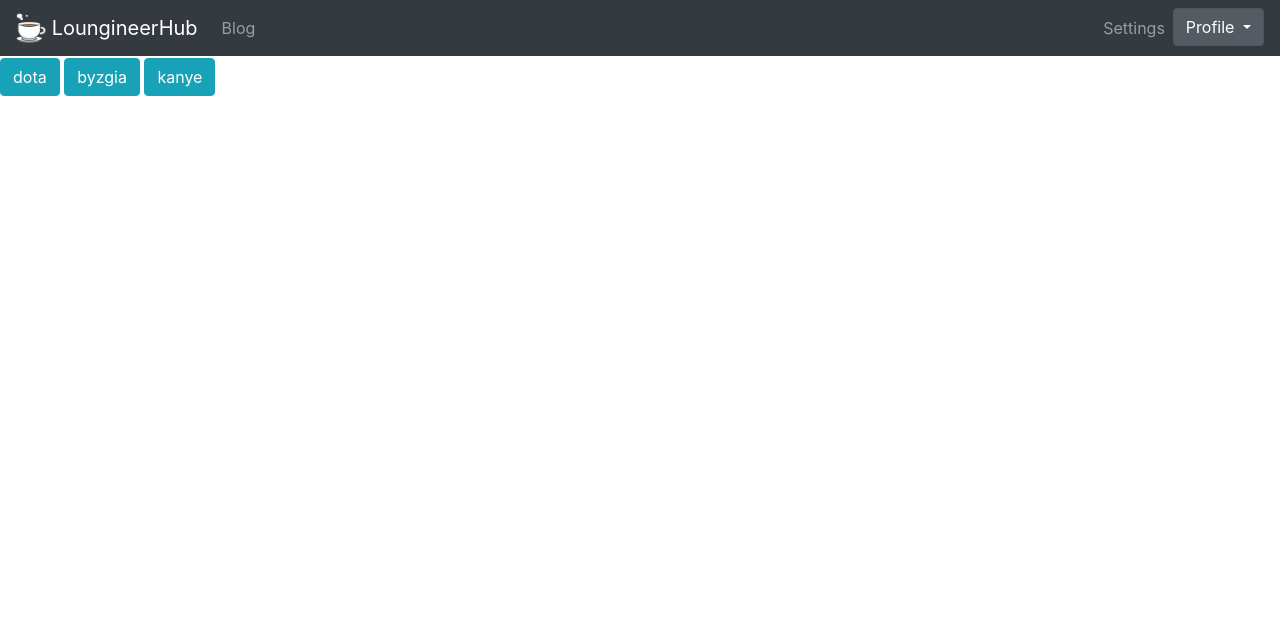
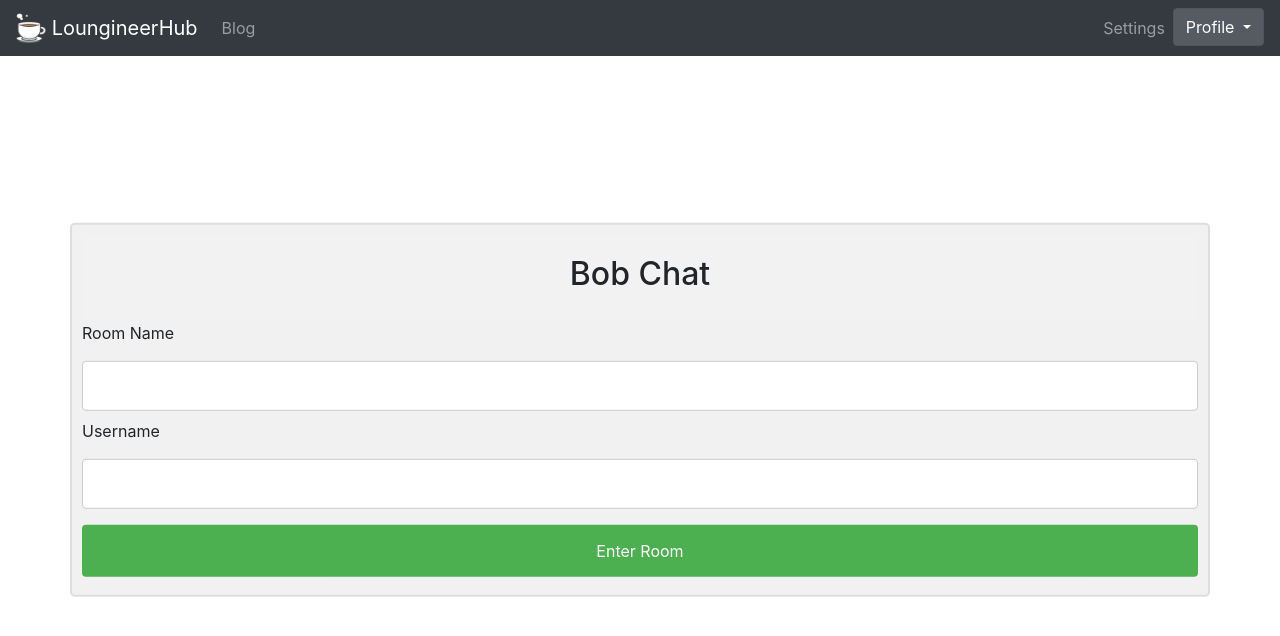
Before and after one commit to Constadine/lounge, a Django app: page / in a window 1280 px wide. Shown: the top 636 px of the page. Run offline with Django 3.2, Linux system fonts and the light colour scheme; the visitor is signed in with stand-in values (Sample User, id 1); some libraries are stand-ins or nearby versions.

Commit message:
Add chat

```diff
--- a/base/admin.py
+++ b/base/admin.py
@@ -6,3 +6,5 @@ from .models import *
 admin.site.register(Bob)
 admin.site.register(Post)
 admin.site.register(Tag)
+admin.site.register(Room)
+admin.site.register(Message)
--- a/base/forms.py
+++ b/base/forms.py
@@ -1,7 +1,5 @@
-from django.forms import ModelForm, fields
 from django.contrib.auth.forms import UserCreationForm
 from django.contrib.auth.models import User
-from django import forms
 
 
 
--- a/base/models.py
+++ b/base/models.py
@@ -4,7 +4,10 @@ from django.contrib.auth.models import User
 from django.db.models.fields.related import ForeignKey
 from django.db.models.query import NamedValuesListIterable
 from django.shortcuts import resolve_url
+from django.db.models.signals import post_save
+from django.dispatch import receiver
 
+from datetime import datetime
 # Create your models here.
 
 class Bob(models.Model):
@@ -16,15 +19,23 @@ class Bob(models.Model):
         ('Failbob', 'Failbob'),
         ('Lesbob', 'Lesbob'),
     )
-    user = models.OneToOneField(User, null=True, on_delete=models.CASCADE)
-
+    user = models.OneToOneField(User,related_name="profile", null=True, on_delete=models.CASCADE)
     name = models.CharField(max_length=200, null=True)
     title = models.CharField(max_length=200, null=True, choices=TITLE)
     contribution = models.IntegerField(max_length=200, null=True, default=0)
 
 
     def __str__(self) -> str:
-        return self.name
+        return self.name or '-'
+
+    @receiver(post_save, sender=User)
+    def create_user_profile(sender, instance, created, **kwargs):
+        if created:
+            Bob.objects.create(user=instance, name=instance.username)
+
+    @receiver(post_save, sender=User)
+    def save_user_profile(sender, instance, **kwargs):
+        instance.profile.save()
 
 class Tag(models.Model):
 
@@ -50,3 +61,15 @@ class Post(models.Model):
 
     def __str__(self) -> str:
         return self.title
+
+class Room(models.Model):
+    name = models.CharField(max_length=1000)
+
+    def __str__(self) -> str:
+        return self.name
+
+class Message(models.Model):
+    value = models.CharField(max_length=1000000)
+    date = models.DateTimeField(default=datetime.now, blank=True)
+    user = models.CharField(max_length=100000)
+    room = models.CharField(max_length=100000)
--- a/base/templates/base/main.html
+++ b/base/templates/base/main.html
@@ -11,6 +11,9 @@
         integrity="sha384-ggOyR0iXCbMQv3Xipma34MD+dH/1fQ784/j6cY/iJTQUOhcWr7x9JvoRxT2MZw1T" crossorigin="anonymous">
     <link rel="stylesheet" href="{% static '/lounge/css/main.css' %}">
     <title>Lounge</title>
+    <style>
+
+    </style>
 </head>
 
 <body>
@@ -19,51 +22,75 @@
     {% include 'base/navbar.html' %}
 
     {% block content %}
-    <!--
-    <div class="col-md-3 " id='chat-contacts-sidebar'>
-        <div class="list-group">
-            <a href="#" class="list-group-item list-group-item-action active" aria-current="true">
-                <div class="d-flex w-100 justify-content-between">
-                    <h5 class="mb-1">List group item heading</h5>
-                    <small>3 days ago</small>
-                </div>
-                <p class="mb-1">Some placeholder content in a paragraph.</p>
-                <small>And some small print.</small>
-                <span class="badge bg-primary rounded-pill">2</span>
-            </a>
-            <a href="#" class="list-group-item list-group-item-action">
-                <div class="d-flex w-100 justify-content-between">
-                    <h5 class="mb-1">List group item heading</h5>
-                    <small class="text-muted">3 days ago</small>
-                </div>
-                <p class="mb-1">Some placeholder content in a paragraph.</p>
-                <small class="text-muted">And some muted small print.</small>
-                <span class="badge bg-primary rounded-pill">2</span>
-            </a>
-            <a href="#" class="list-group-item list-group-item-action">
-                <div class="d-flex w-100 justify-content-between">
-                    <h5 class="mb-1">List group item heading</h5>
-                    <small class="text-muted">3 days ago</small>
-                </div>
-                <p class="mb-1">Some placeholder content in a paragraph.</p>
-                <small class="text-muted">And some muted small print.</small>
-                <span class="badge bg-primary rounded-pill">2</span>
-            </a>
+
+    <!-- <div class='centered'>
+    <input type="button" class="btn btn-info" href="">
+    <input type="button" class="btn btn-info" value="Room 2" onclick="relocate_home('room2')">
+    <input type="button" class="btn btn-info" value="Room 3" onclick="relocate_home('room3')">
+</div> -->
+
+
+
+    <div class="container centered" id="chatcont">
+        <div class="bobchat">
+            <h2>Bob Chat</h2>
         </div>
-    </div> -->
+        <style>
+            input[type=text],
+            select {
+                width: 100%;
+                padding: 12px 20px;
+                margin: 8px 0;
+                display: inline-block;
+                border: 1px solid #ccc;
+                border-radius: 4px;
+                box-sizing: border-box;
+            }
 
-    <input type="button" class="btn btn-info" value="dota" onclick="relocate_home('dota')">
-    <input type="button" class="btn btn-info" value="byzgia" onclick="relocate_home('byzgia')">
-    <input type="button" class="btn btn-info" value="kanye" onclick="relocate_home('kanye')">
+            input[type=submit] {
+                width: 100%;
+                background-color: #4CAF50;
+                color: white;
+                padding: 14px 20px;
+                margin: 8px 0;
+                border: none;
+                border-radius: 4px;
+                cursor: pointer;
+            }
+
+            input[type=submit]:hover {
+                background-color: #45a049;
+            }
+
+            div.bobchat {
+                border-radius: 5px;
+                background-color: #f2f2f2;
+                padding: 20px;
+                text-align: center;
+            }
+        </style>
+
+        <form id="post-form" method="POST" action="checkview">
+            {% csrf_token %}
+            <label>Room Name</label>
+            <input type="text" name="room_name" id="room_name" width="100px" />
+            <label>Username</label>
+            <input type="text" name="username" id="username" width="100px" />
+            <input type="submit" value="Enter Room">
+        </form>
+    </div>
+
+
+
 
     {% endblock %}
 
-
+    <!--
     <script>
         function relocate_home(roomname) {
             location.href = "chat/" + roomname;
         }
-    </script>
+    </script> -->
 
 
 
--- a/base/templates/base/navbar.html
+++ b/base/templates/base/navbar.html
@@ -5,8 +5,8 @@
         <ul class="navbar-nav mr-auto">
             <li class="nav-item active">
                 <a class="navbar-brand" href="{% url 'home' %}">
-                    <img src="{% static 'lounge/images/logo.png' %}" width="30" height="30" class="d-inline-block align-top"
-                        alt="">
+                    <img src="{% static 'lounge/images/logo.png' %}" width="30" height="30"
+                        class="d-inline-block align-top" alt="">
                     LoungineerHub
                 </a>
             </li>
@@ -26,8 +26,8 @@
                         data-toggle="dropdown" aria-haspopup="true" aria-expanded="false">
                         Profile
                     </a>
-                    <div class="dropdown-menu" aria-labelledby="dropdownMenuButton">
-                        <a class="dropdown-item" href="{% url 'profile' %}">My Profile</a>
+                    <div class="dropdown-menu dropdown-menu-right" aria-labelledby="dropdownMenuButton">
+                        <a class="dropdown-item" href="{% url 'profile' %}">{{ user.username|title }}'s profile</a>
                         <a class="dropdown-item" href="{% url 'logout' %}">Sign Out</a>
 
                     </div>
--- a/base/urls.py
+++ b/base/urls.py
@@ -3,14 +3,15 @@ from django.urls.resolvers import URLPattern
 from . import views
 
 urlpatterns = [
-
-
+    path('', views.home, name='home'),
     path('register/', views.registerPage, name='register'),
     path('login/', views.loginPage, name='login'),
     path('logout/', views.logoutUser, name='logout'),
 
-    path('', views.home, name='home'),
+
     path('profile/', views.profile, name='profile'),
     path('blog/', views.blog, name='blog'),
     path('bob_profile/<str:pk>/', views.bob, name='bob_profile'),
+    path('<str:room>/', views.room, name='room'),
+    path('checkview', views.checkview, name='checkview'),
 ]
--- a/base/views.py
+++ b/base/views.py
@@ -1,18 +1,13 @@
+from django.contrib.auth.models import User
+from django.contrib.auth import authenticate, login, logout
 from django.shortcuts import render, redirect
-from django.forms import inlineformset_factory
-
-from django.contrib.auth.forms import UserCreationForm
 from django.contrib import messages
-from django.contrib.auth import authenticate, login, logout
 from django.contrib.auth.decorators import login_required
-from django.contrib.auth.models import Group, User
-
-
-
 
 from .models import *
 from .forms import CreateUserForm
 from .decorators import admin_only, allowed_users, unauthenticated_user
+
 # Create your views here.
 
 @unauthenticated_user
@@ -23,8 +18,8 @@ def registerPage(request):
         form = CreateUserForm(request.POST)
 
         if form.is_valid():
-            userino = form.cleaned_data
-            User.objects.create_user(userino.get('username'), userino.get('email'), userino.get('password1'))
+            form.save()
+            # Bob.objects.create_user(user.get('username'), user.get('email'), user.get('password1'), name=user)
             messages.success(request, 'Account was created for '+ form.cleaned_data.get('username'))
             return redirect('login')
 
@@ -83,3 +78,24 @@ def blog(request):
     context = {'bobs':bobs, 'posts': posts}
 
     return render(request, "base/blog.html", context)
+
+
+def room(request, room):
+    username = request.GET.get('username')
+    room_details = Room.objects.get(name=room)
+    return render(request, 'base/chatroom.html', {
+        'username': username,
+        'room': room,
+        'room_details': room_details
+    })
+
+def checkview(request):
+    room = request.POST['room_name']
+    username = request.POST['username']
+
+    if Room.objects.filter(name=room).exists():
+        return redirect('/'+room+'/?username='+username)
+    else:
+        new_room = Room.objects.create(name=room)
+        new_room.save()
+        return redirect('/'+room+'/?username='+username)
--- a/lounge/settings.py
+++ b/lounge/settings.py
@@ -124,6 +124,10 @@ STATIC_URL = '/static/'
 STATICFILES_DIRS = [
     BASE_DIR / "static"
 ]
+
+MEDIA_URL = '/images/'
+
+MEDIA_ROOT = BASE_DIR / "static/images"
 # Default primary key field type
 # https://docs.djangoproject.com/en/3.2/ref/settings/#default-auto-field
 
--- a/lounge/urls.py
+++ b/lounge/urls.py
@@ -19,5 +19,4 @@ from django.urls import path, include
 urlpatterns = [
     path('admin/', admin.site.urls),
     path('', include('base.urls')),
-    path('chat/', include('chat.urls')),
 ]
--- a/static/lounge/css/main.css
+++ b/static/lounge/css/main.css
@@ -96,3 +96,56 @@ a:hover{
     opacity: 0;
     transform: scale(0.1, 1);
 }
+
+.centered {
+    position: fixed;
+    top: 50%;
+    left: 50%;
+    /* bring your own prefixes */
+    transform: translate(-50%, -50%);
+}
+
+#chatcont {
+    top: 50%;
+    left: 50%;
+    border: 2px solid #dedede;
+    background-color: #f1f1f1;
+    border-radius: 5px;
+    padding: 10px;
+    margin: 10px 0;
+}
+
+.darker {
+    border-color: #ccc;
+    background-color: #ddd;
+}
+
+.container::after {
+    content: "";
+    clear: both;
+    display: table;
+}
+
+.container img {
+    float: left;
+    max-width: 60px;
+    width: 100%;
+    margin-right: 20px;
+    border-radius: 50%;
+}
+
+.container img.right {
+    float: right;
+    margin-left: 20px;
+    margin-right: 0;
+}
+
+.time-right {
+    float: right;
+    color: #aaa;
+}
+
+.time-left {
+    float: left;
+    color: #999;
+}
```
Also changed, not shown: base/templates/base/chatroom.html (added, +93 -0 lines), base/migrations/0006_bob_user.py (added), base/migrations/0007_auto_20210721_0204.py (added). Lines whose indentation alone changed are shown as unchanged.
